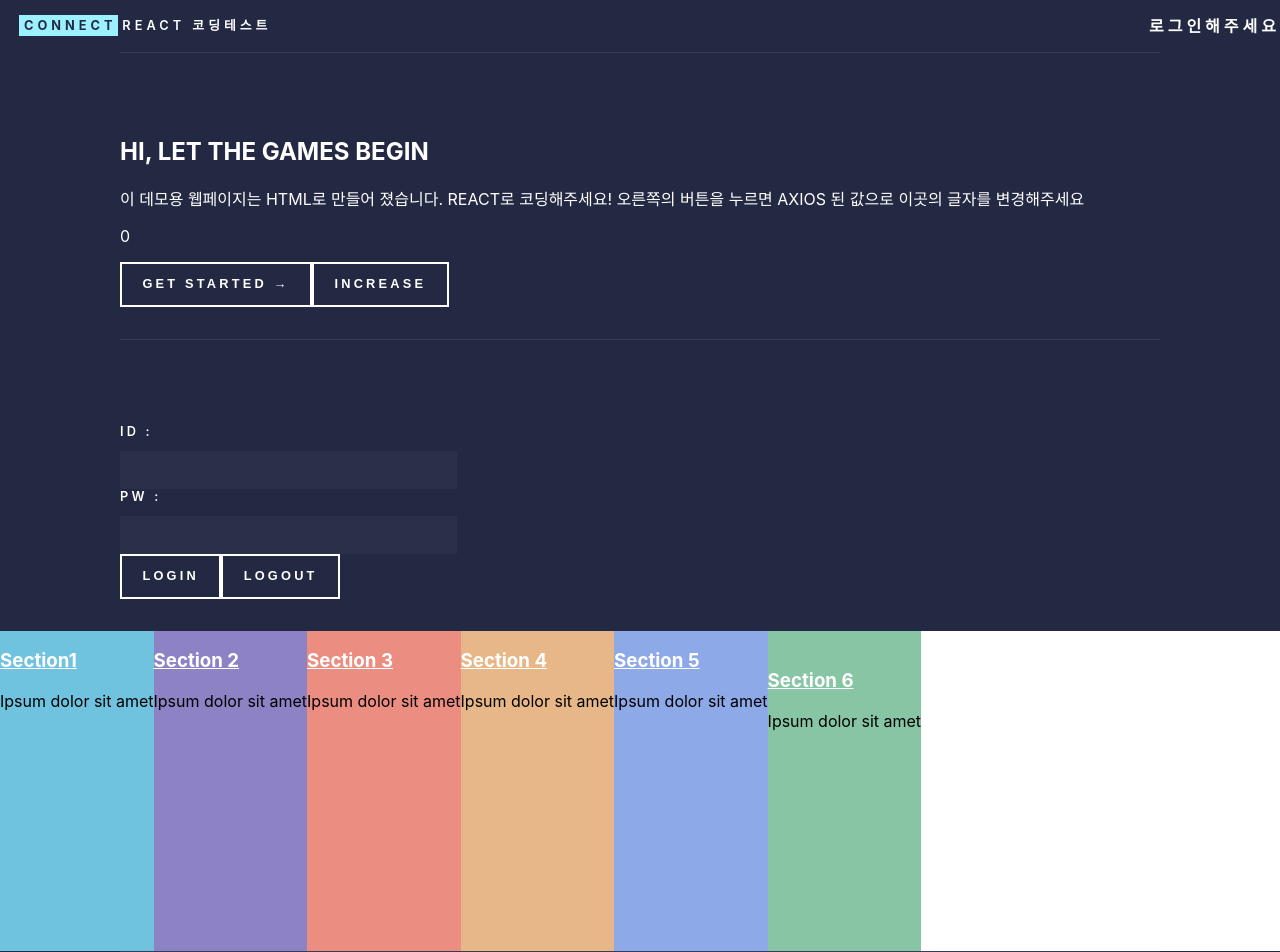
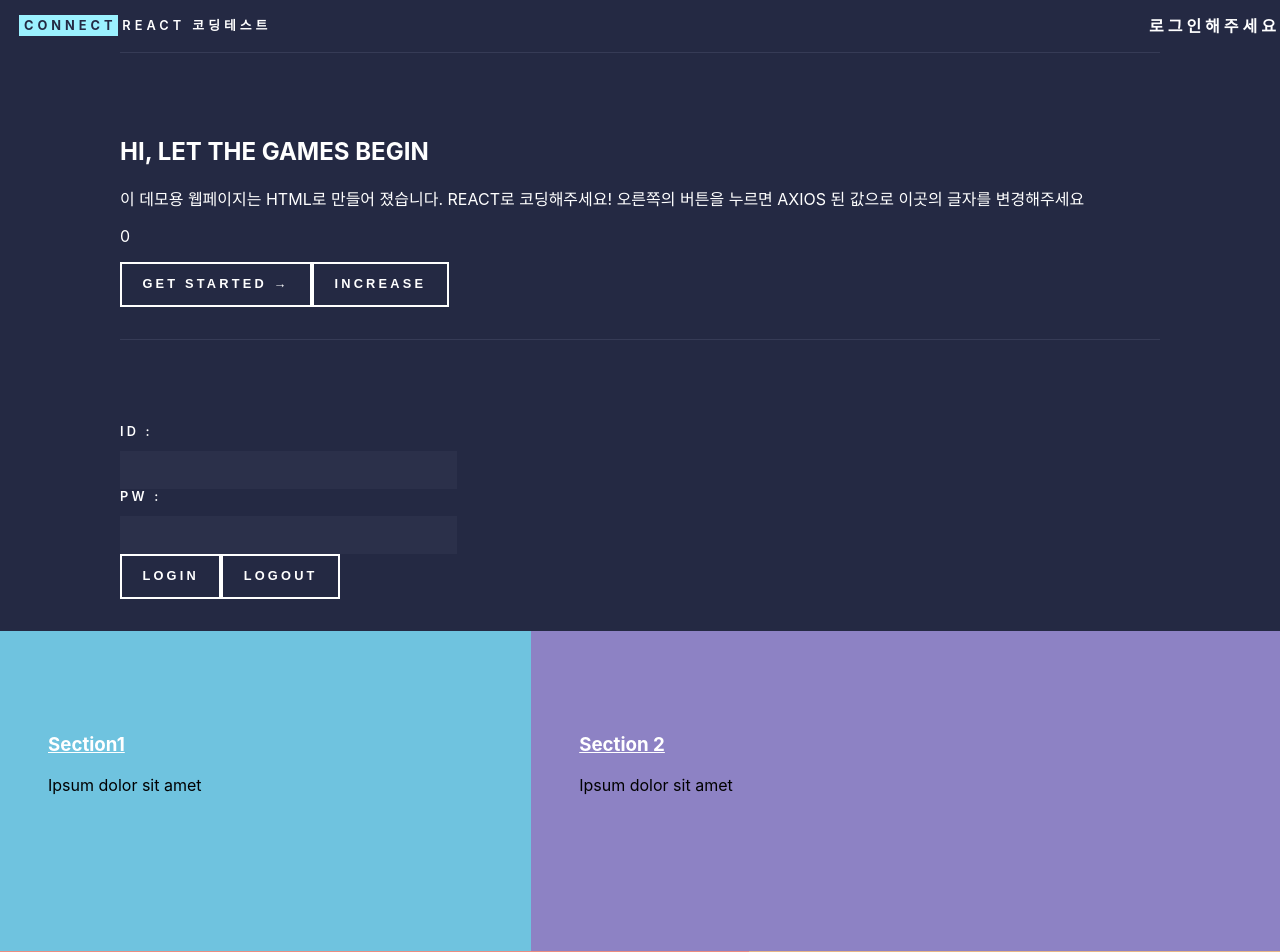
Before and after one commit to seonzeti/CNT_React_TEST, a React app: page / in a window 1280 px wide. Shown: the top 952 px of the page. Built offline with nearby package versions, Linux system fonts and the light colour scheme; no server answers.

Commit message:
- section 값 width 조절

```diff
--- a/src/SCSS/imgsetting.scss
+++ b/src/SCSS/imgsetting.scss
@@ -4,37 +4,51 @@
   bottom: 0;
   display: flex;
   left: 0;
-  width: 100%;
   z-index: 2;
   border: 0;
   box-sizing: inherit;
   height: 20em;
 }
 
-section article:nth-child(6n-5) {
+#one article:nth-child(1) {
   background-color: #6fc3df;
-  display: flex;
+  width: 40%;
+  padding: 4em 3em 2em 3em;
 }
 
-section article:nth-child(6n-4) {
+#one article:nth-child(2) {
   background-color: #8d82c4;
-  display: flex;
+  width: 60%;
+
+  padding: 4em 3em 2em 3em;
 }
 
-section article:nth-child(6n-3) {
+#two article:nth-child(1) {
   background-color: #ec8d81;
-  display: flex;
+  width: 60%;
+
+  padding: 4em 3em 2em 3em;
 }
-section article:nth-child(6n-2) {
+#two article:nth-child(2) {
   background-color: #e7b788;
-  display: flex;
+  width: 40%;
+
+  padding: 4em 3em 2em 3em;
 }
 
-section article:nth-child(6n-1) {
+#three article:nth-child(1) {
   background-color: #8ea9e8;
-  display: flex;
+  width: 40%;
+
+  padding: 4em 3em 2em 3em;
 }
-section article:nth-child(6n) {
+#three article:nth-child(2) {
   background-color: #87c5a4;
-  widisplay: flex;
+  width: 60%;
+
+  padding: 4em 3em 2em 3em;
 }
+
+// @include mobile {
+
+// }
--- a/src/components/sections.jsx
+++ b/src/components/sections.jsx
@@ -27,6 +27,8 @@ const Sections = props => {
             <p>Ipsum dolor sit amet</p>
           </header>
         </article>
+      </section>{" "}
+      <section id="two" className="tiles">
         <article>
           <span className="image">
             <img src="#" alt="" />
@@ -49,6 +51,8 @@ const Sections = props => {
             <p>Ipsum dolor sit amet</p>
           </header>
         </article>
+      </section>{" "}
+      <section id="three" className="tiles">
         <article>
           <span className="image">
             <img src="#" alt="" />
```
